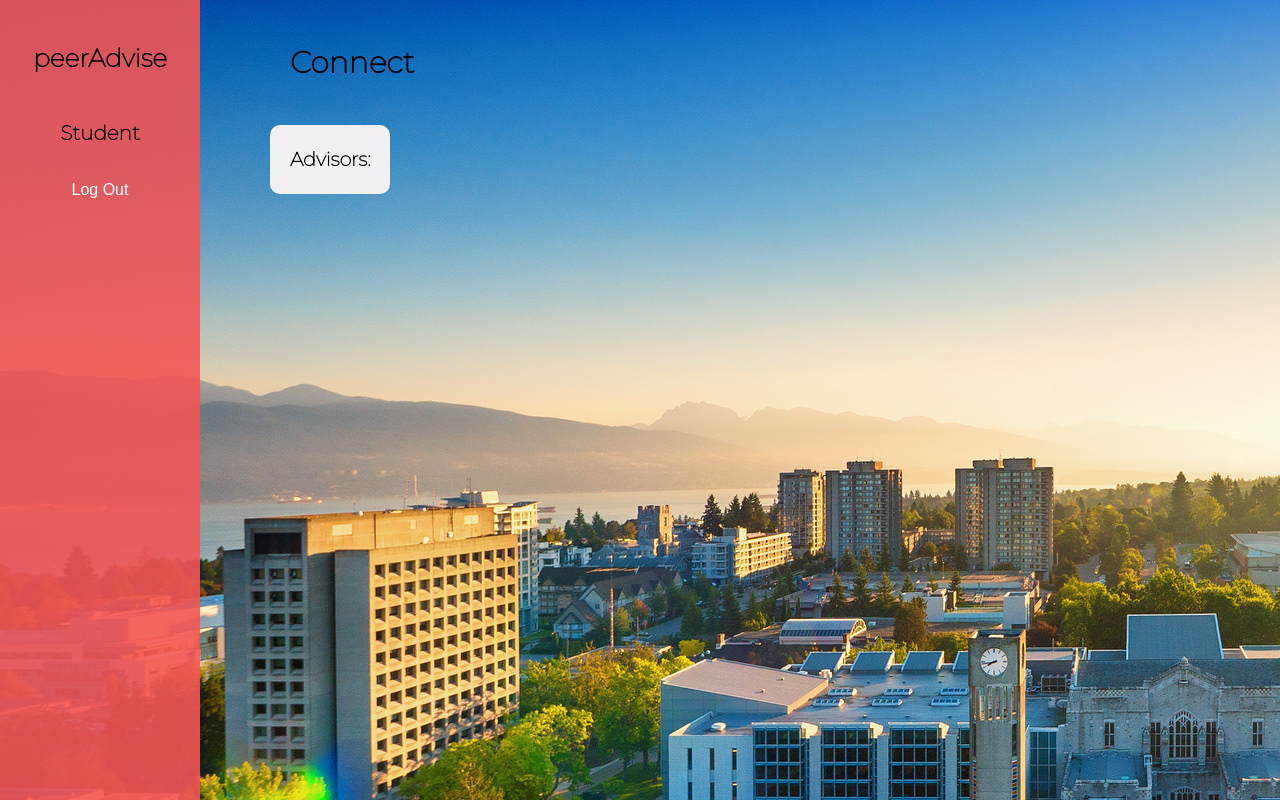
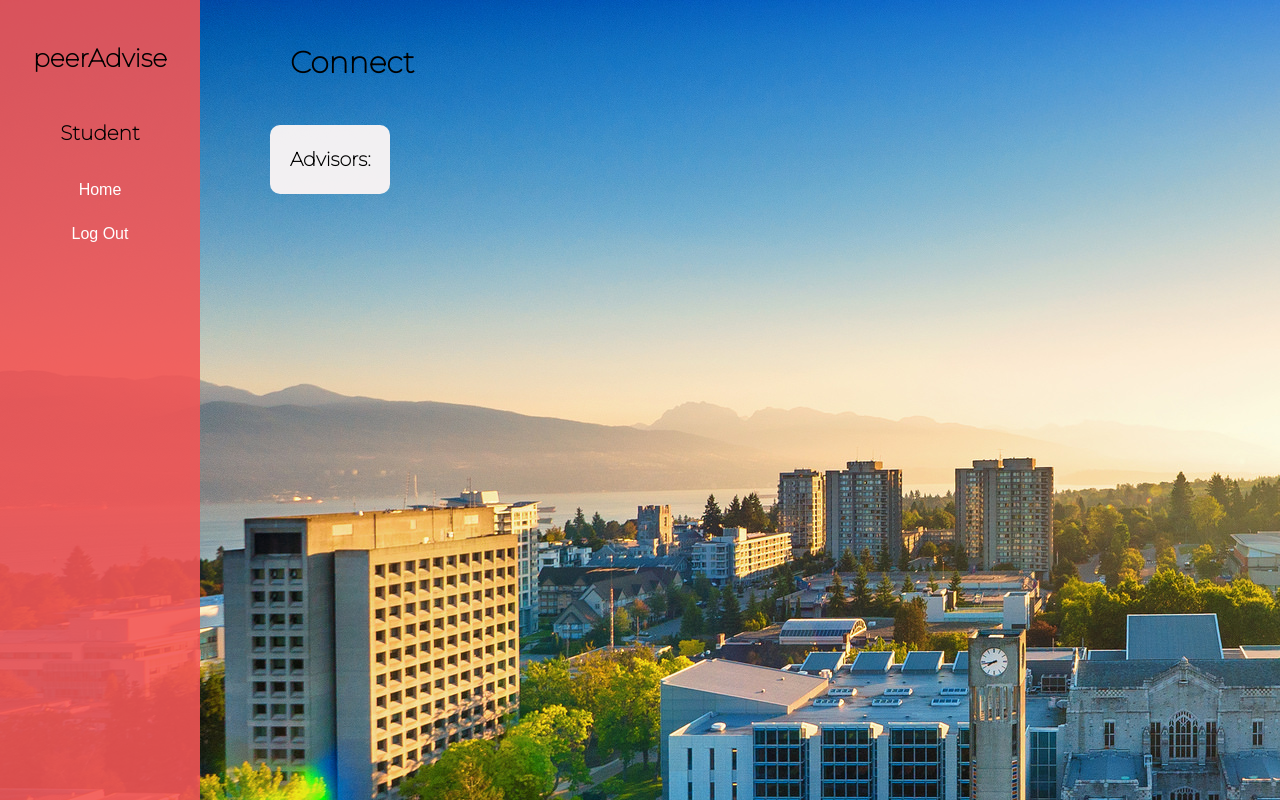
Before and after one commit to jaysqvl/peeradvice, a Flask app: page /connectStudent in a window 1280 px wide. Run offline with Flask 2, Linux system fonts and the light colour scheme; data that the repository does not hold is empty; some libraries are stand-ins or nearby versions.

Commit message:
add home link

```diff
--- a/templates/connectStudent.html
+++ b/templates/connectStudent.html
@@ -61,8 +61,8 @@
             <label style="font-size: 25px">peerAdvise</label>
             <label style="font-size: 20px">Student</label>
         </div>
-        <!-- <a href="student">Home</a>
-        <a href="appointmentStudent">Appointments</a> -->
+        <a href="javascript:history.back()">Home</a>
+        <!-- <a href="appointmentStudent">Appointments</a> -->
         <a href="/">Log Out</a>
     </div>
     </form>
```
